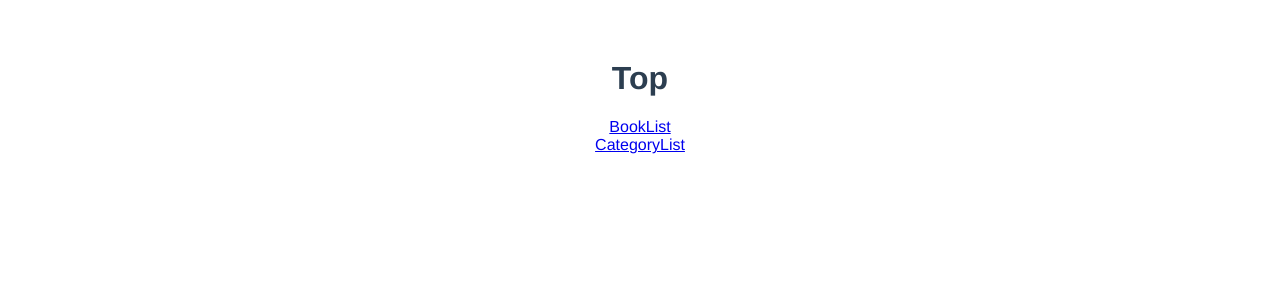
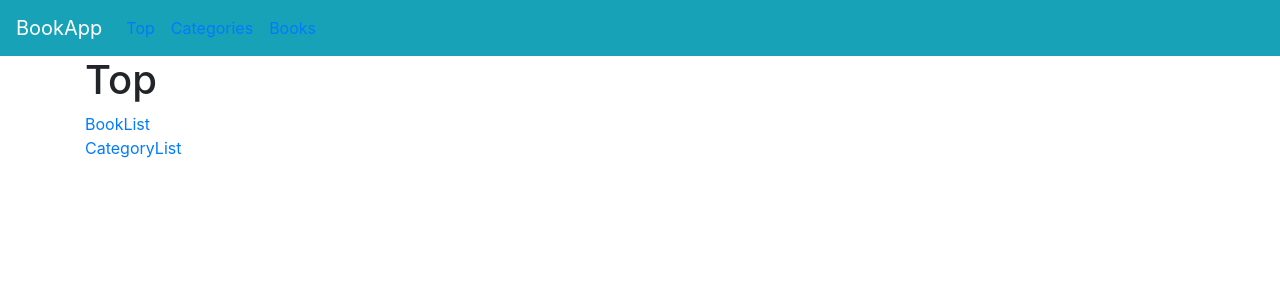
Before and after one commit to Canon11/bookapp-front-vue, a Vue app: page /#/ in a window 1280 px wide. Shown: the top 300 px of the page. Built offline with nearby package versions, Linux system fonts and the light colour scheme.

Commit message:
install bootstrap and implement header

```diff
--- a/package.json
+++ b/package.json
@@ -9,6 +9,8 @@
   },
   "dependencies": {
     "axios": "^0.18.0",
+    "bootstrap": "^4.3.1",
+    "bootstrap-vue": "^2.0.0-rc.16",
     "vue": "^2.6.6",
     "vue-router": "^3.0.2"
   },
--- a/src/App.vue
+++ b/src/App.vue
@@ -1,6 +1,29 @@
 <template>
   <div id="app">
-    <router-view></router-view>
+    <b-navbar toggleable="lg" type="dark" variant="info">
+      <b-navbar-brand>BookApp</b-navbar-brand>
+
+      <b-navbar-toggle target="nav-collapse"></b-navbar-toggle>
+
+      <b-collapse id="nav-collapse" is-nav>
+        <b-navbar-nav>
+          <b-nav-item>
+            <b-link to="/">Top</b-link>
+          </b-nav-item>
+          <b-nav-item>
+            <b-link to="categories">Categories</b-link>
+          </b-nav-item>
+          <b-nav-item>
+            <b-link to="books">Books</b-link>
+          </b-nav-item>
+        </b-navbar-nav>
+      </b-collapse>
+    </b-navbar>
+
+    <!-- this is main area -->
+    <b-container>
+      <router-view></router-view>
+    </b-container>
   </div>
 </template>
 
@@ -9,14 +32,3 @@ export default {
   name: "app"
 };
 </script>
-
-<style>
-#app {
-  font-family: "Avenir", Helvetica, Arial, sans-serif;
-  -webkit-font-smoothing: antialiased;
-  -moz-osx-font-smoothing: grayscale;
-  text-align: center;
-  color: #2c3e50;
-  margin-top: 60px;
-}
-</style>
--- a/src/components/BookList.vue
+++ b/src/components/BookList.vue
@@ -1,5 +1,16 @@
 <template>
   <div class="book-list">
+    <v-toolbar color="teal">
+      <v-toolbar-side-icon></v-toolbar-side-icon>
+
+      <v-toolbar-title>Manage</v-toolbar-title>
+
+      <v-spacer></v-spacer>
+
+      <v-btn icon>
+        <v-icon>more_vert</v-icon>
+      </v-btn>
+    </v-toolbar>
     <div>
       <router-link to="/">back to top</router-link>
     </div>
--- a/src/main.js
+++ b/src/main.js
@@ -1,8 +1,12 @@
 import Vue from 'vue'
+import BootstrapVue from 'bootstrap-vue'
 import App from './App.vue'
 import router from './router/router'
+import 'bootstrap/dist/css/bootstrap.css'
+import 'bootstrap-vue/dist/bootstrap-vue.css'
 
 Vue.config.productionTip = false
+Vue.use(BootstrapVue);
 
 new Vue({
   router,
```
Also changed, not shown: 1 other file (tests, documents, lock files or other folders).
